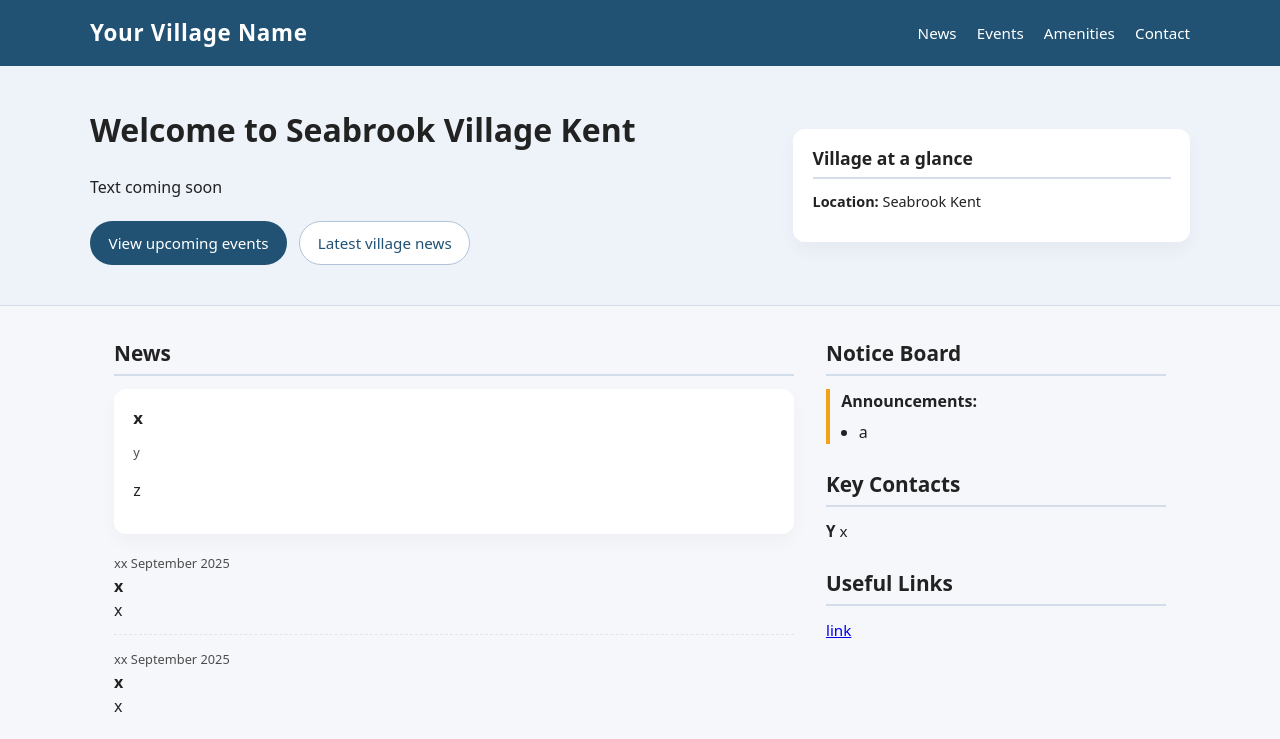
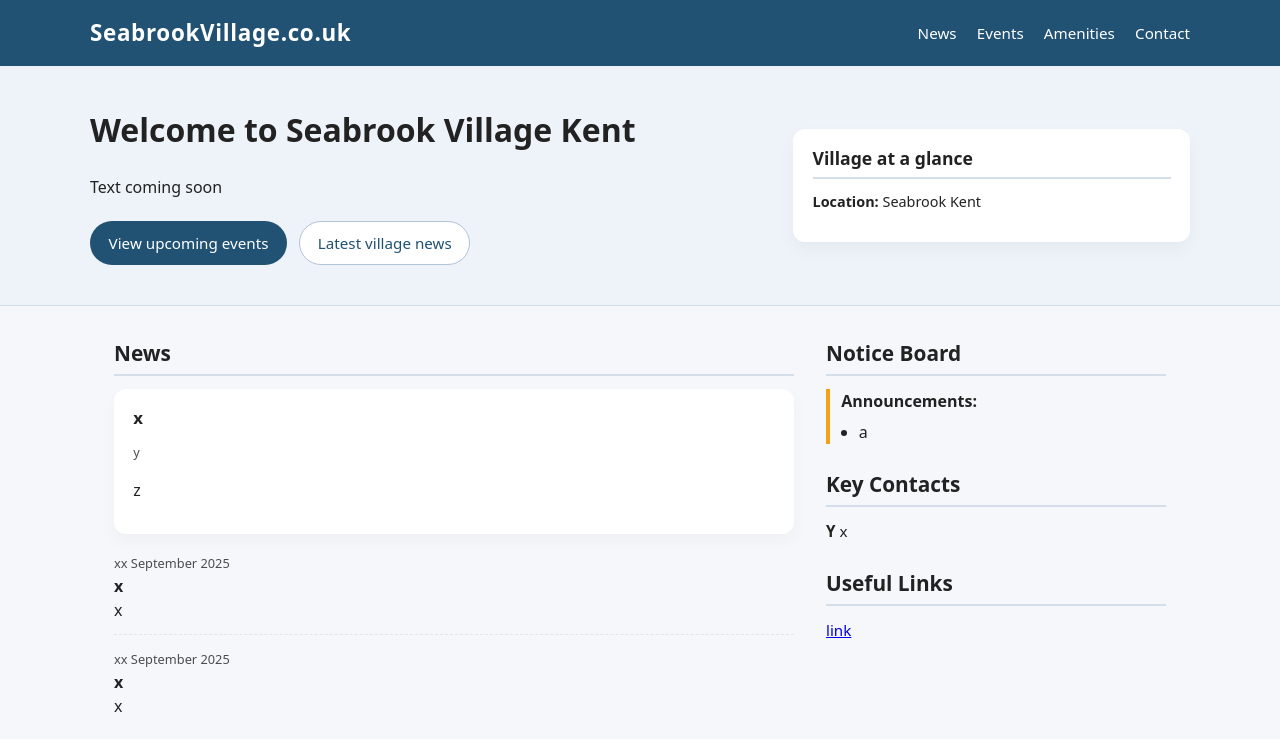
Before and after one commit to seabrookvillagekent/website, a plain HTML site: page index.html in a window 1280 px wide. Shown: the top 739 px of the page. Drawn offline with Linux system fonts and the light colour scheme.

Commit message:
Update index.html
logo

```diff
--- a/index.html
+++ b/index.html
@@ -250,7 +250,7 @@
 <body>
   <header>
     <div class="top-bar">
-      <div class="logo">Your Village Name</div>
+      <div class="logo">SeabrookVillage.co.uk</div>
       <nav>
         <a href="#news">News</a>
         <a href="#events">Events</a>
```
